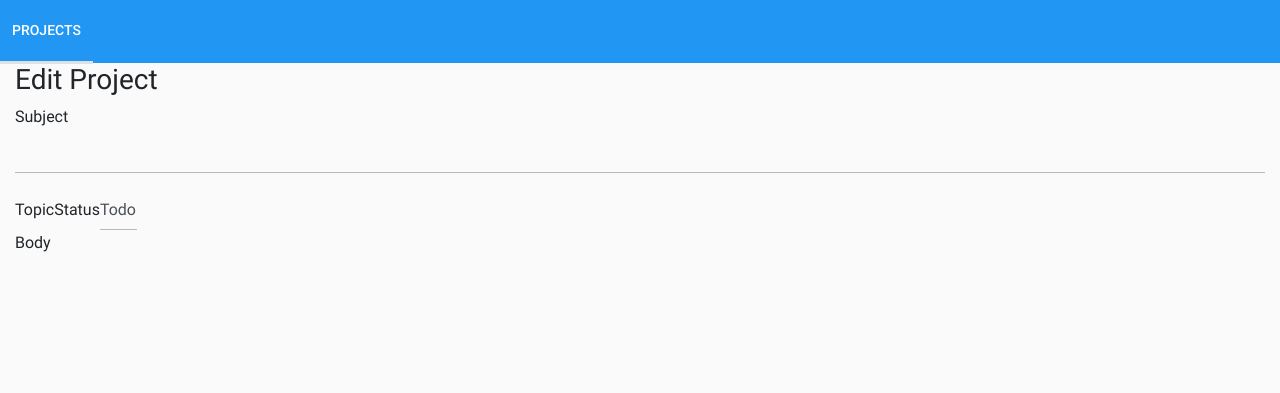
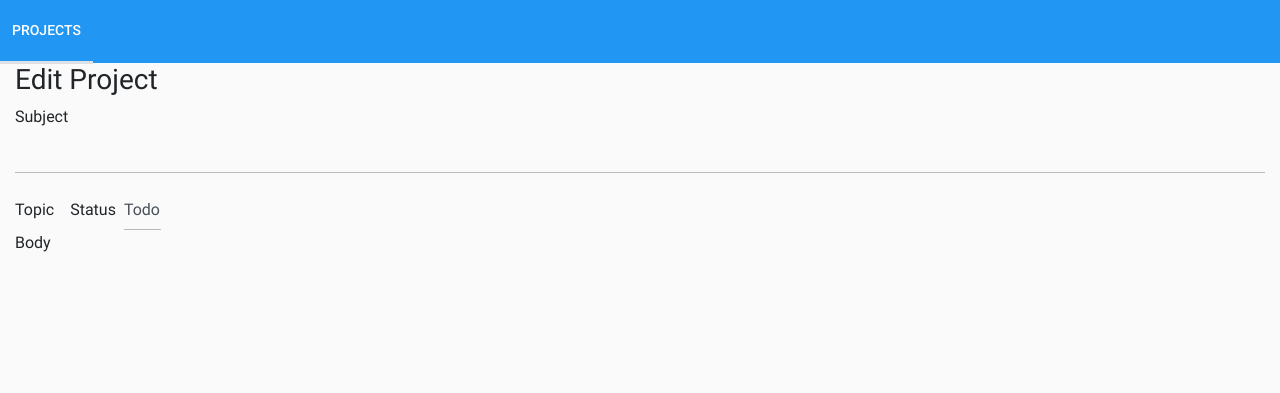
Before and after one commit to wosc/haemera, a Python web app: template src/ws/haemera/templates/project/edit.html in a window 1280 px wide. Shown: the top 393 px of the page. Run offline with Jinja, Linux system fonts and the light colour scheme; the template is opened without the code that fills it, so the values that code supplies are empty; some libraries are stand-ins or nearby versions.

Commit message:
Let's have a bit of spacing in our forms

```diff
--- a/src/ws/haemera/static/css/style.css
+++ b/src/ws/haemera/static/css/style.css
@@ -12,3 +12,14 @@ table.listing {
 .status-done {
     text-decoration: line-through;
 }
+
+
+@media (min-width: 576px) {
+.form-inline label {
+    margin-right: 0.5em;
+}
+
+.form-inline .form-control {
+    margin-right: 0.5em;
+}
+}
```
